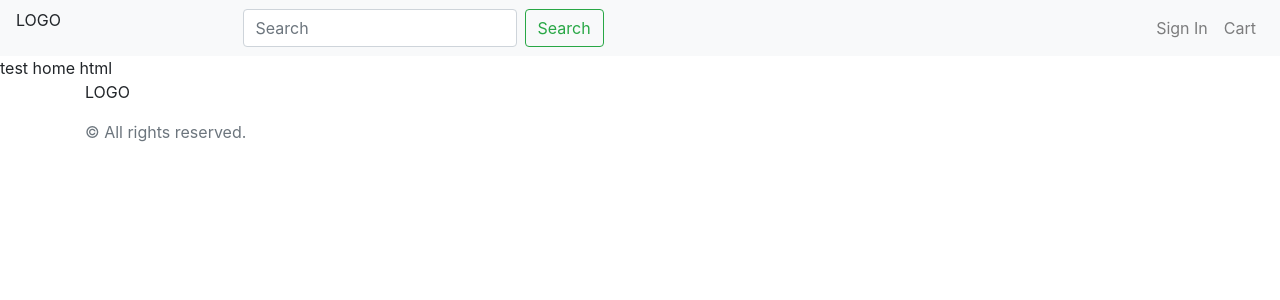
After one commit to DanyilS/VDshop, a Django app: page /store/ in a window 1280 px wide. The commit adds this page. Shown: the top 300 px of the page. Run offline with Django 3.2, Linux system fonts and the light colour scheme.

Commit message:
created home page, added dependencies

```diff
--- a/VDshop/VDshop/settings.py
+++ b/VDshop/VDshop/settings.py
@@ -55,7 +55,9 @@ ROOT_URLCONF = 'VDshop.urls'
 TEMPLATES = [
     {
         'BACKEND': 'django.template.backends.django.DjangoTemplates',
-        'DIRS': [],
+        'DIRS': [
+            os.path.join(BASE_DIR, 'templates')
+        ],
         'APP_DIRS': True,
         'OPTIONS': {
             'context_processors': [
--- a/VDshop/VDshop/urls.py
+++ b/VDshop/VDshop/urls.py
@@ -14,8 +14,9 @@ Including another URLconf
     2. Add a URL to urlpatterns:  path('blog/', include('blog.urls'))
 """
 from django.contrib import admin
-from django.urls import path
+from django.urls import path, include
 
 urlpatterns = [
     path('admin/', admin.site.urls),
+    path('store/', include('store.urls'))  # ref to store/urls.py
 ]
--- /dev/null
+++ b/VDshop/store/urls.py
@@ -0,0 +1,8 @@
+from django.urls import path
+from . import views
+
+app_name = "store"
+
+urlpatterns = [
+    path('', views.home, name="home")
+]
--- a/VDshop/store/views.py
+++ b/VDshop/store/views.py
@@ -1,3 +1,8 @@
 from django.shortcuts import render
+from django.http import Http404, HttpResponse
 
 # Create your views here.
+
+
+def home(request):
+    return render(request, "store/home.html")
--- a/VDshop/VDshop/templates/bases/base.html
+++ b/VDshop/templates/bases/base.html
@@ -12,14 +12,14 @@
     <script src="https://cdn.jsdelivr.net/npm/bootstrap@4.5.3/dist/js/bootstrap.bundle.min.js" integrity="sha384-ho+j7jyWK8fNQe+A12Hb8AhRq26LrZ/JpcUGGOn+Y7RsweNrtN/tE3MoK7ZeZDyx" crossorigin="anonymous"></script>
 
 
-    <title>{% block title %} Title {% endblock %}</title>
+    <title>{% block title %} VDstore {% endblock %}</title>
 </head>
 <body>
 
     <!--    HEADER BEGIN-->
     <nav class="navbar navbar-expand-lg navbar-light bg-light">
         <p>LOGO</p>
-        <!--# TODO      <img src="" alt="">-->
+<!--        # TODO      <img src="VDshop/static_cdn/logo_mini.png" alt="">-->
         <div class="collapse navbar-collapse">
             <div class="collapse navbar-collapse justify-content-center">
                 <ul class="navbar-nav">
@@ -50,13 +50,22 @@
 
     <!--    HEADER END -->
 
+    {% block content %} Content {% endblock %}
+
 
     <!--    FOOTER BEGIN-->
     <!--    #TODO-->
     <footer class="footer">
 
       <div class="container">
-        <span class="text-muted">Place sticky footer content here.</span>
+          <ul class="navbar-nav">
+              <li class="nav-item">
+                  <p>LOGO</p>
+              </li>
+              <li class="nav-item">
+                  <span class="text-muted">© All rights reserved.</span>
+              </li>
+          </ul>
       </div>
     </footer>
 
--- /dev/null
+++ b/VDshop/templates/store/home.html
@@ -0,0 +1,9 @@
+{% extends "../bases/base.html" %}
+
+{% block title %} Home | VDstore {% endblock %}
+
+{% block content %}
+
+    test home html
+
+{% endblock %}
```
